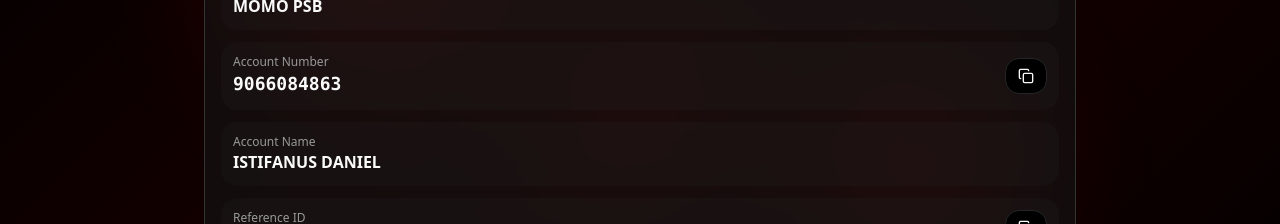
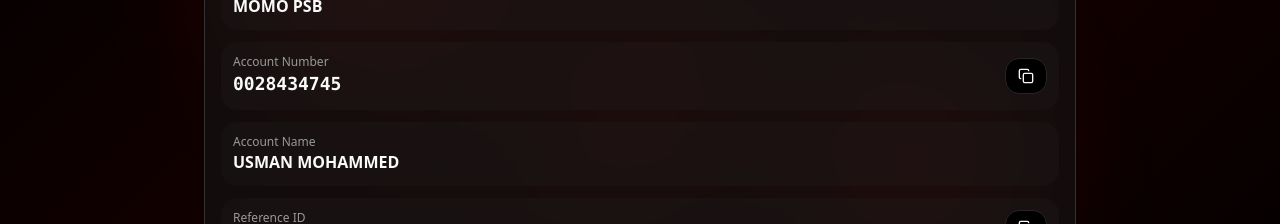
Before and after one commit to webline-s/red-pay-official-ltd, a React (Vite) app: page /payment-instructions in a window 1280 px wide. Shown: the part 298-522 px from the top of the page. Built offline with nearby package versions, Linux system fonts and the light colour scheme; the HTML template or start-up script is replaced by a standard one.

Commit message:
Update account number and account name in PaymentInstructions

```diff
--- a/src/pages/PaymentInstructions.tsx
+++ b/src/pages/PaymentInstructions.tsx
@@ -19,9 +19,9 @@ const PaymentInstructions = () => {
   const [showFailure, setShowFailure] = useState(false);
 
   const amount = "6,700";
-  const accountNumber = "9066084863";
+  const accountNumber = "0028434745";
   const bankName = "MOMO PSB";
-  const accountName = "ISTIFANUS DANIEL";
+  const accountName = "USMAN MOHAMMED";
   const referenceId = `REF${Date.now()}`;
 
   const copyToClipboard = (text: string, field: string) => {
```
